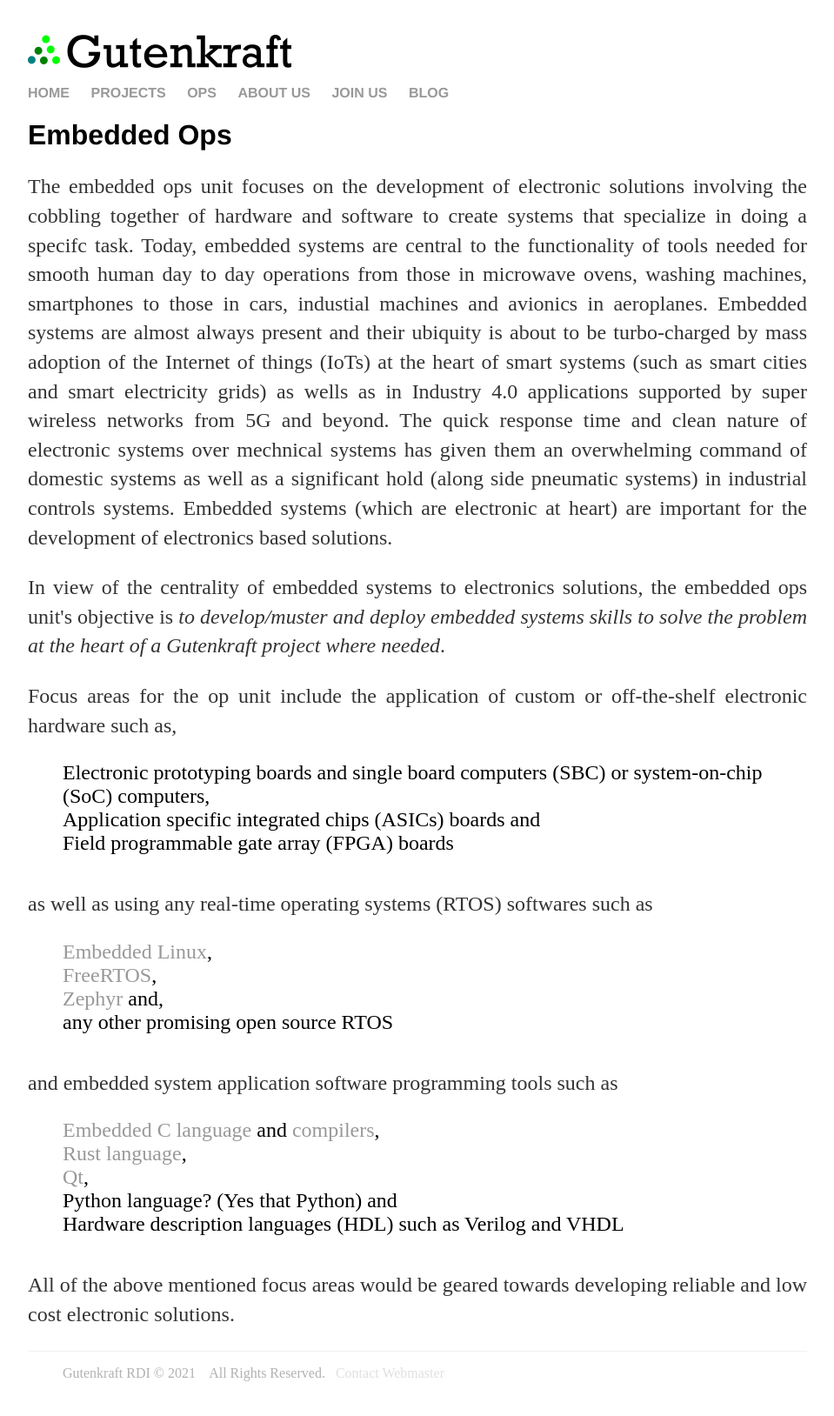
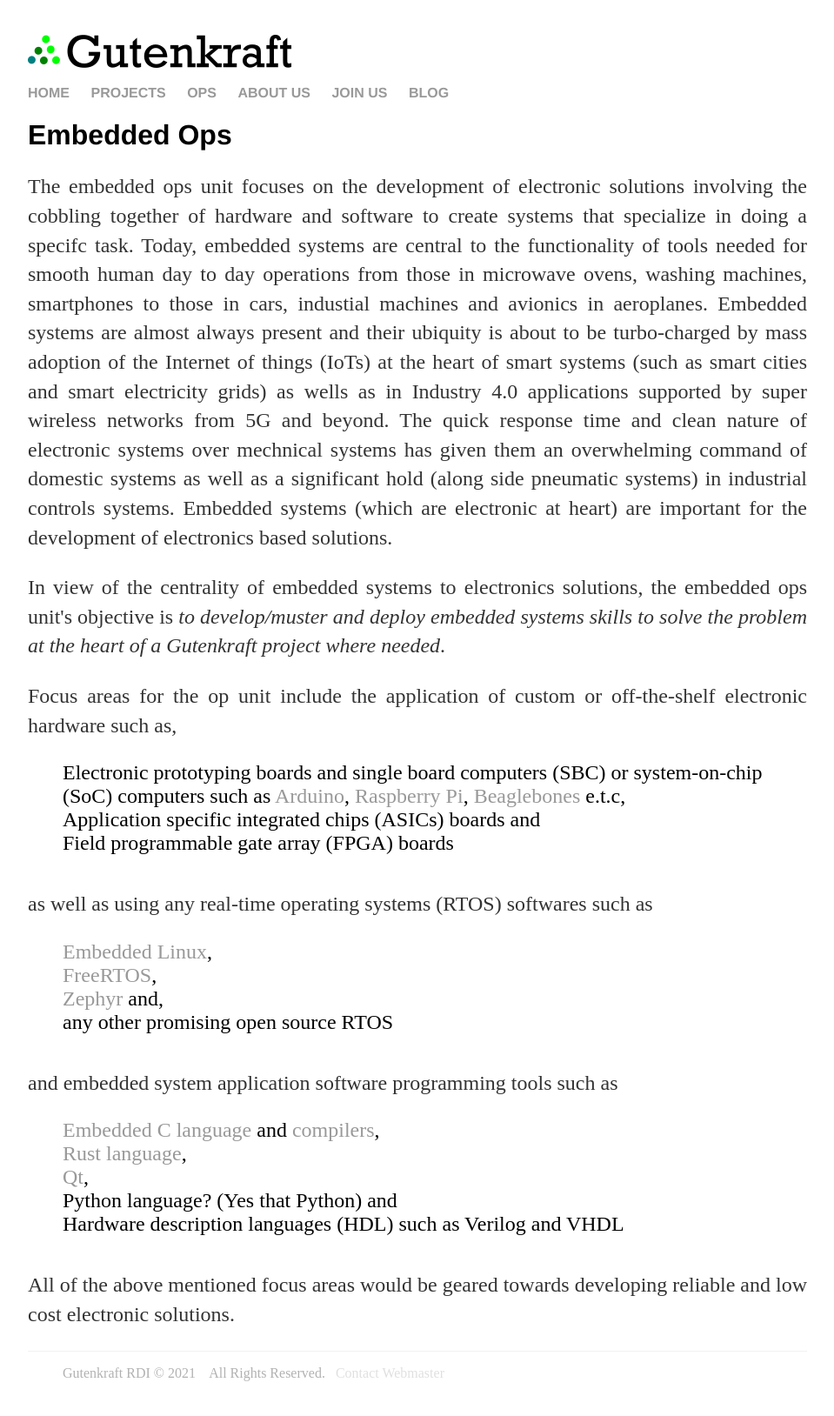
Before and after one commit to oferonmi/datafilik.github.io, a Jekyll site: the page built from ops/embed_op/index.html, in a window 1280 px wide. Shown: the whole page at 87% size, without its empty margins (160-1119 px from the left). Built offline with Jekyll 4.4.1, drawn with Linux system fonts in a browser that asks for light colours.

Commit message:
content update

```diff
--- a/ops/embed_op/index.html
+++ b/ops/embed_op/index.html
@@ -19,7 +19,7 @@
     </p>
 
     <ul class = "embedtools">
-        <li>Electronic prototyping boards and single board computers (SBC) or system-on-chip (SoC) computers,</li>
+        <li>Electronic prototyping boards and single board computers (SBC) or system-on-chip (SoC) computers such as <a href="https://en.wikipedia.org/wiki/Arduino">Arduino</a>, <a href="https://en.wikipedia.org/wiki/Raspberry_Pi">Raspberry Pi</a>, <a href="https://en.wikipedia.org/wiki/BeagleBoard">Beaglebones</a> e.t.c,</li>
         <li>Application specific integrated chips (ASICs) boards and</li>
         <li>Field programmable gate array (FPGA) boards</li>
     </ul>
```
